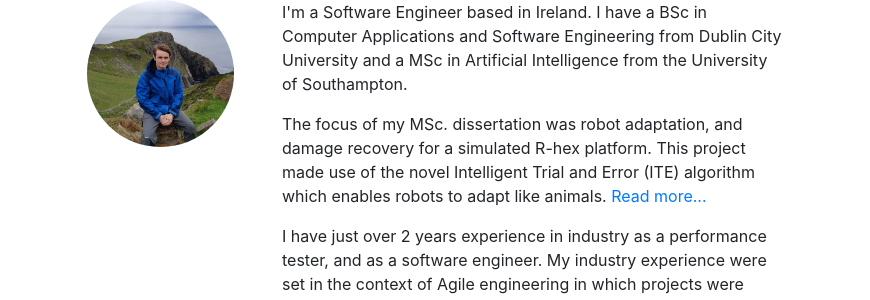
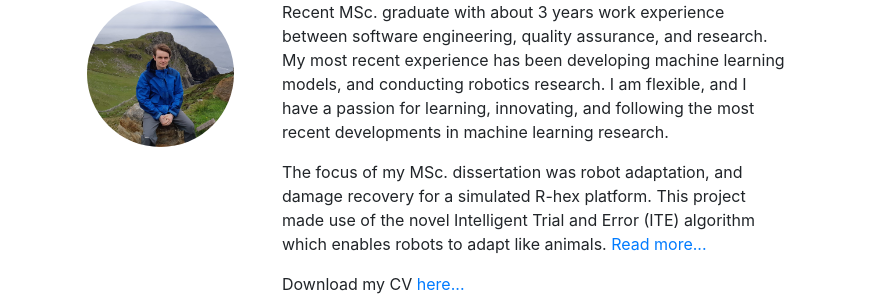
Before and after one commit to AranBSmith/staticsite, a plain HTML site: page index.html in a window 1280 px wide. Shown: the part 56-356 px from the top of the page, without its empty margins (213-1083 px from the left). Drawn offline with nearby package versions, Linux system fonts and the light colour scheme.

Commit message:
updated summary and uploaded new CV

```diff
--- a/index.html
+++ b/index.html
@@ -51,10 +51,10 @@
         <img src="./static/img/me.jpg" class="img-fluid rounded-circle">
     </div>
     <div class='col-md-5'>
-      <p>I'm a Software Engineer based in Ireland. I have a BSc in Computer Applications and Software Engineering from Dublin City University and a MSc in Artificial Intelligence from the University of Southampton.</p>
+      <p>Recent MSc. graduate with about 3 years work experience between software engineering, quality assurance, and research. My most recent experience has been developing machine learning models, and conducting robotics research. I am flexible, and I have a passion for learning, innovating, and following the most recent developments in machine learning research.</p>
       <p>The focus of my MSc. dissertation was robot adaptation, and damage recovery for a simulated R-hex platform. This project made use of the novel Intelligent Trial and Error (ITE) algorithm which enables robots to adapt like animals. <a href="rhex-ite.html">Read more...</a></p>
-      <p>I have just over 2 years experience in industry as a performance tester, and as a software engineer. My industry experience were set in the context of Agile engineering in which projects were broken up into sprints with daily standups and weekly stories.</p>
-      <p>Download my CV <a href="./static/files/cv.pdf">here...</a></p>
+      <!-- <p>Download my CV <a href="./static/files/cv.pdf">here...</a></p> -->
+      <p>Download my CV <a href="https://docs.google.com/document/d/18nZQ9gls28RjvwZwWgjCctrefPUEf4oNYyFOI1v_0xs/edit?usp=sharing">here...</a></p>
     </div>
 </div>
 
```
Also changed, not shown: 2 other files.
